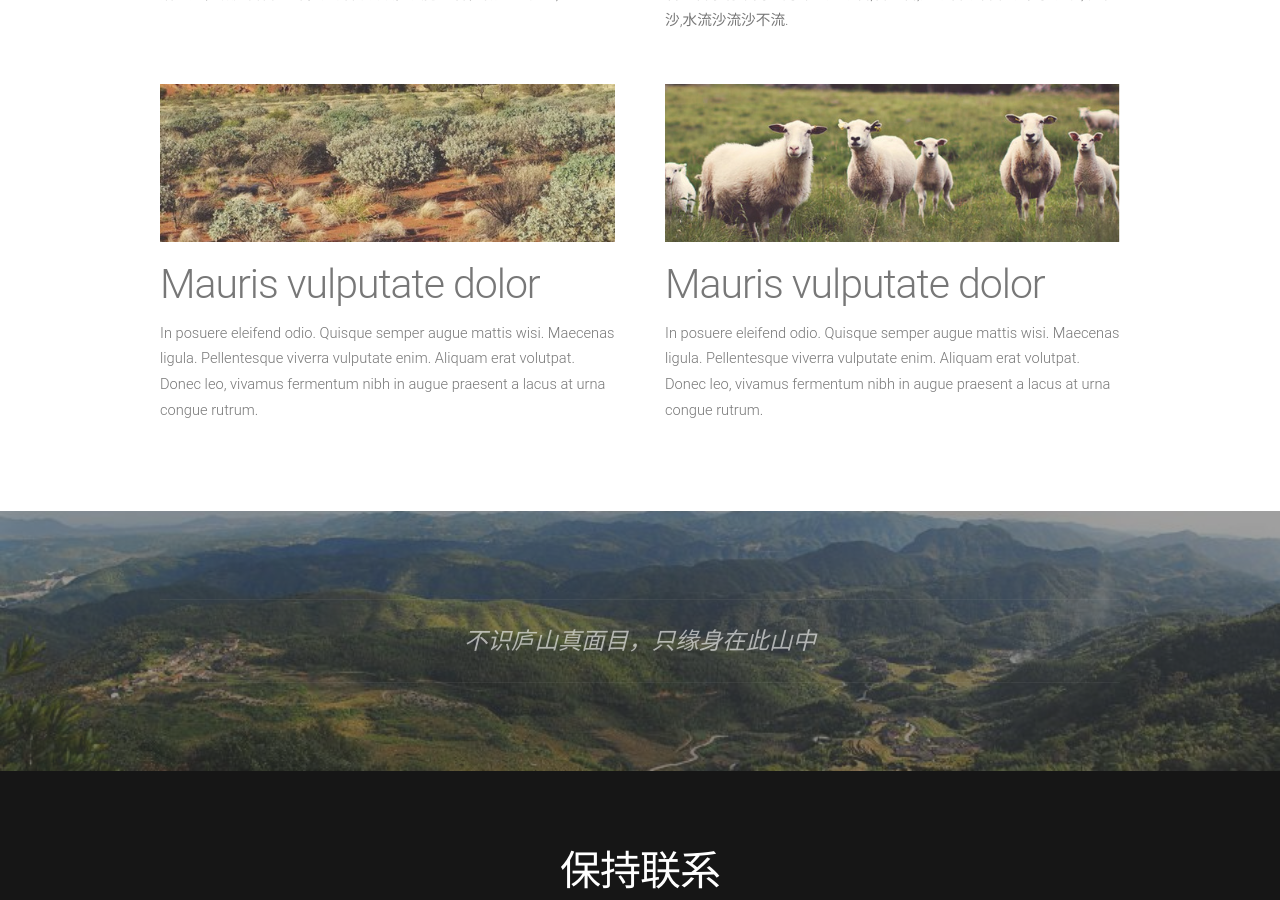
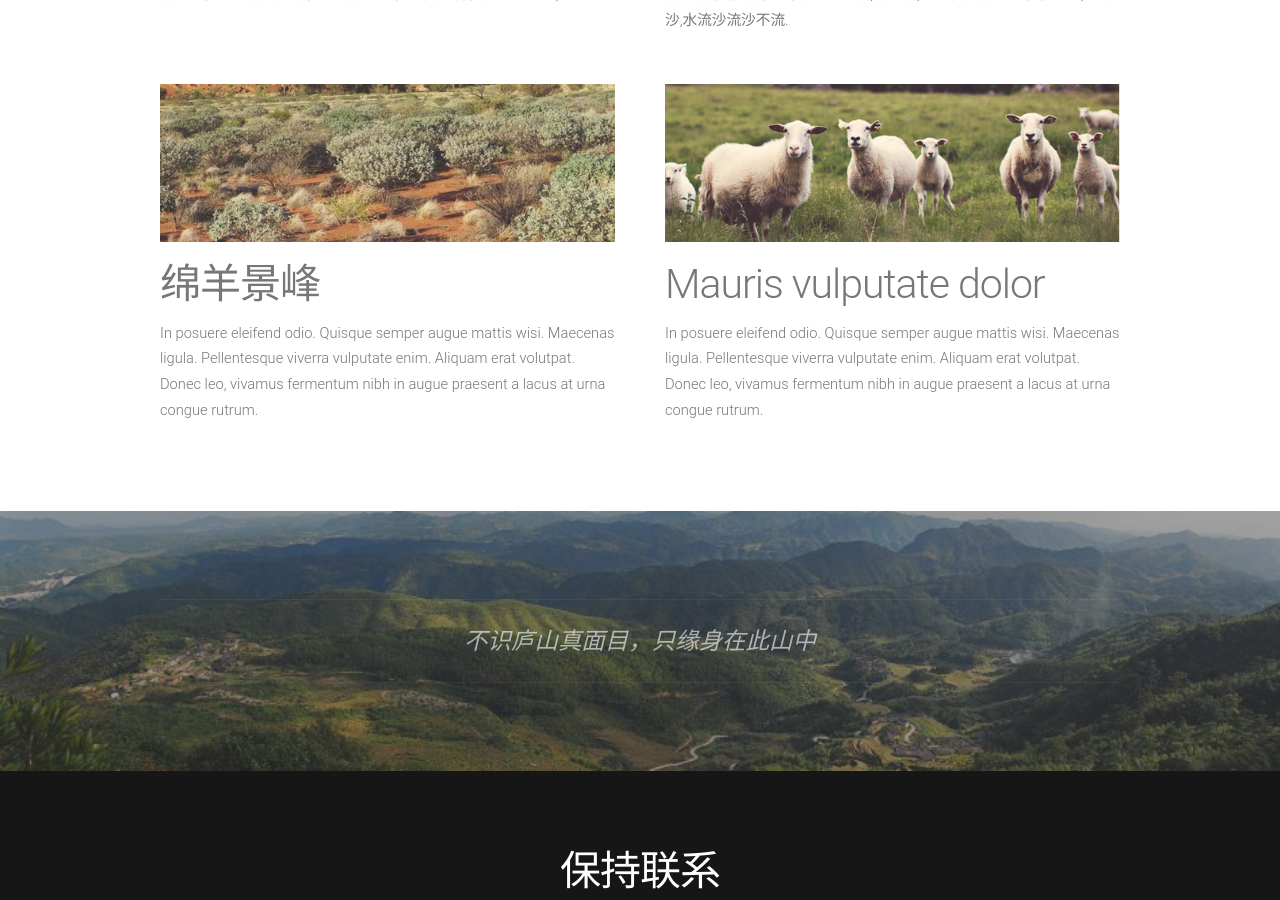
Before and after one commit to yuejianhua/caixiyan.github.io, a Jekyll site: the page built from index.html, in a window 1280 px wide and 900 px high, scrolled down 1792 px. Built offline with Jekyll 4.4.1, drawn with Linux system fonts in a browser that asks for light colours; the list of posts is cut into pages by our own code.

Commit message:
Update index.html

```diff
--- a/index.html
+++ b/index.html
@@ -59,7 +59,7 @@ layout: default
 				<section class="6u">
 					<a href="#" class="image full"><img src="/assets/images/pic03.jpg" alt=""></a>
 					<header>
-						<h2>Mauris vulputate dolor</h2>
+						<h2>绵羊景峰</h2>
 					</header>
 					<p>In posuere eleifend odio. Quisque semper augue mattis wisi. Maecenas ligula. Pellentesque viverra vulputate enim. Aliquam erat volutpat. Donec leo, vivamus fermentum nibh in augue praesent a lacus at urna congue rutrum.</p>
 				</section>
```
